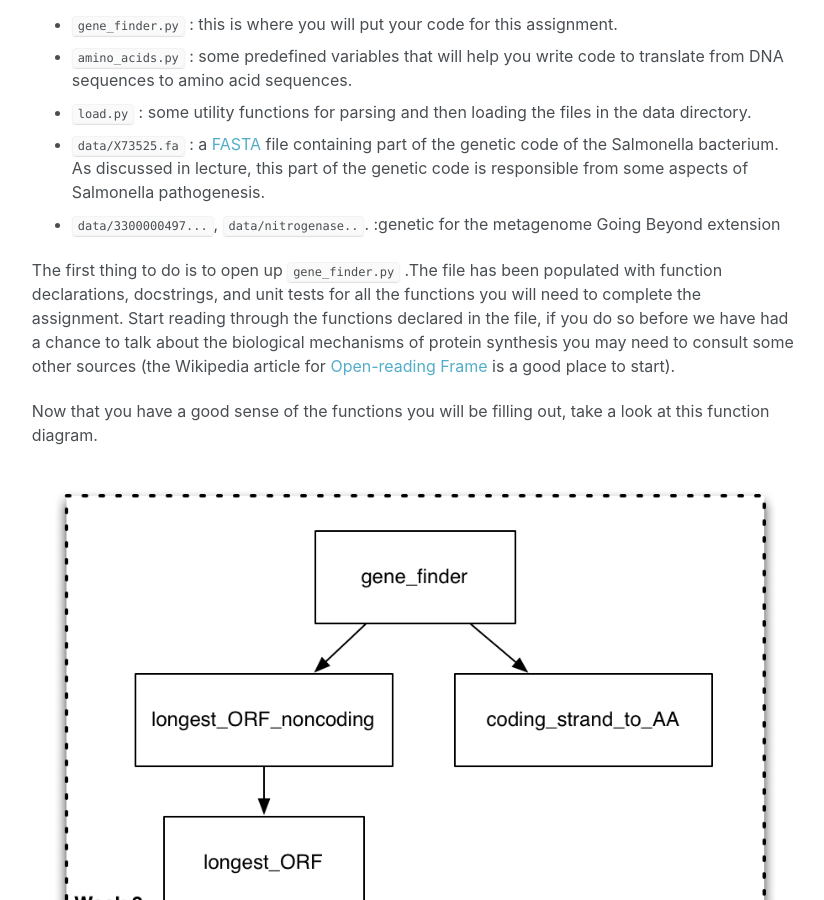
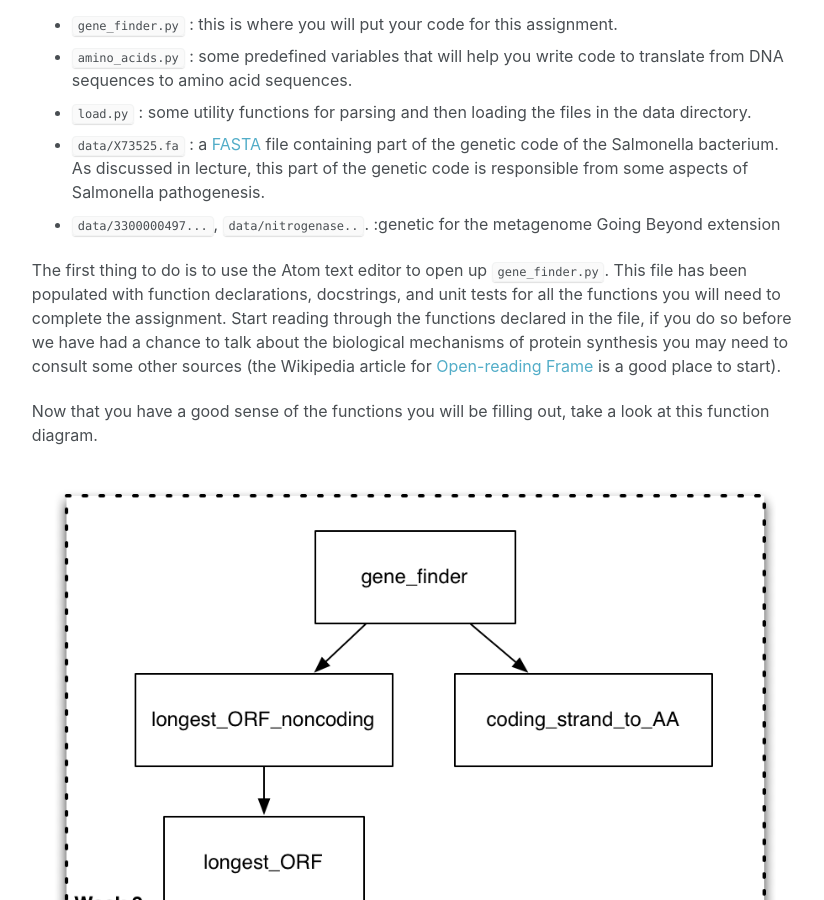
Before and after one commit to sd17spring/sd17spring.github.io, a Jekyll site: the page built from _assignments/mini-project-1-gene-finder.md, in a window 1280 px wide and 900 px high, scrolled down 4472 px. Shown: the whole window, without its empty margins (252-1076 px from the left). Built offline with Jekyll 4.4.1, drawn with Linux system fonts in a browser that asks for light colours; some of the changed text lies outside the part shown.

Commit message:
add apm install script, open file with Atom

```diff
--- a/_assignments/mini-project-1-gene-finder.md
+++ b/_assignments/mini-project-1-gene-finder.md
@@ -178,7 +178,8 @@ the files:
 * `data/X73525.fa`  : a [FASTA](http://en.wikipedia.org/wiki/FASTA) file containing part of the genetic code of the Salmonella bacterium. As discussed in lecture, this part of the genetic code is responsible from some aspects of Salmonella pathogenesis.
 * `data/3300000497...`, `data/nitrogenase..`. :genetic for the metagenome Going Beyond extension
 
-The first thing to do is to open up `gene_finder.py` .The file has been
+The first thing to do is to use the Atom text editor to open up `gene_finder.py`.
+This file has been
 populated with function declarations, docstrings, and unit tests for all the
 functions you will need to complete the assignment. Start reading through the
 functions declared in the file, if you do so before we have had a chance to
```
Also changed, not shown: other parts of _assignments/mini-project-1-gene-finder.md (+1 -1 lines), _assignments/setup-your-environment.md (+6 -2 lines).
